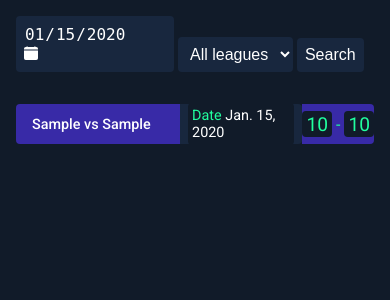
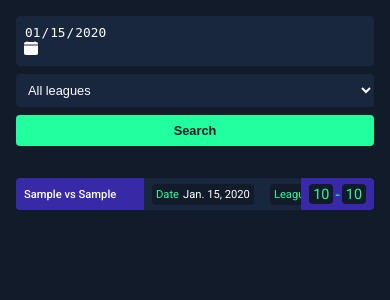
Before and after one commit to sergiopmdeveloper/sokkai, a Django app: page /matches/results in a window 390 px wide. Shown: the top 300 px of the page. Run offline with Django 5.2, Linux system fonts and the light colour scheme; tables that the repository leaves empty hold one stand-in row (values such as "Sample post").

Commit message:
style: implement responsive mode of the resuts page and components

```diff
--- /dev/null
+++ b/statics/components/match-filters.css
@@ -0,0 +1,45 @@
+.filters-container {
+    display: flex;
+    flex-wrap: wrap;
+    gap: 0.5rem;
+}
+
+.filters-container--date {
+    font-size: 0.9rem;
+}
+
+.filters-container--leagues {
+    font-size: 0.9rem;
+}
+
+.filters-container--search {
+    font-size: 0.9rem;
+}
+
+@media (width <=768px) {
+    .filters-container--date {
+        font-size: 0.8rem;
+    }
+
+    .filters-container--leagues {
+        font-size: 0.8rem;
+    }
+
+    .filters-container--search {
+        font-size: 0.8rem;
+    }
+}
+
+@media (width <=480px) {
+    .filters-container--date {
+        width: 100%;
+    }
+
+    .filters-container--leagues {
+        width: 100%;
+    }
+
+    .filters-container--search {
+        width: 100%;
+    }
+}
--- a/statics/components/matches-table.css
+++ b/statics/components/matches-table.css
@@ -11,7 +11,6 @@
 }
 
 .matches-container__match__teams {
-    width: 30rem;
     display: flex;
     align-items: center;
     background-color: var(--light-blue);
@@ -20,10 +19,14 @@
 }
 
 .matches-container__match__teams--names {
+    width: 20rem;
     font-weight: 500;
     font-size: 0.9rem;
     color: var(--white);
     margin-left: 1rem;
+    overflow: hidden;
+    text-overflow: ellipsis;
+    white-space: nowrap;
 }
 
 .matches-container__match__stats {
@@ -37,31 +40,34 @@
 }
 
 .matches-container__match__stats__stat {
+    display: flex;
     font-size: 0.9rem;
-    min-width: fit-content;
     margin-inline: 0.5rem;
     background-color: var(--dark-blue);
     border-radius: 0.25rem;
     padding: 0.25rem;
+    gap: 0.25rem;
 }
 
 .matches-container__match__stats__stat--name {
+    width: max-content;
     color: var(--green)
 }
 
 .matches-container__match__stats__stat--value {
+    width: max-content;
     color: var(--white)
 }
 
 .matches-container__match__scores {
-    width: 10rem;
     display: flex;
     align-items: center;
     justify-content: center;
     background-color: var(--light-blue);
     border-top-right-radius: 0.25rem;
     border-bottom-right-radius: 0.25rem;
-    gap: 0.25rem;
+    padding-inline: 8px;
+    gap: 4px;
 }
 
 .matches-container__match__scores--value {
@@ -71,3 +77,45 @@
     border-radius: 0.25rem;
     padding: 0.1rem 0.25rem;
 }
+
+@media (width <=768px) {
+    .matches-container__match {
+        height: 2rem;
+    }
+
+    .matches-container__match__teams--names {
+        width: 12.5rem;
+        font-size: 0.8rem;
+        margin-left: 0.75rem;
+    }
+
+    .matches-container__match__stats__stat {
+        font-size: 0.8rem;
+    }
+
+    .matches-container__match__scores {
+        gap: 2px;
+    }
+
+    .matches-container__match__scores--value {
+        font-size: 0.9rem;
+    }
+}
+
+@media (width <=480px) {
+    .matches-container__match__teams--names {
+        width: 7.5rem;
+        font-size: 0.7rem;
+        margin-left: 0.5rem;
+    }
+
+    .matches-container__match__stats__stat {
+        font-size: 0.7rem;
+    }
+}
+
+@media (width <=320px) {
+    .matches-container__match__teams--names {
+        width: 5rem;
+    }
+}
--- a/statics/global.css
+++ b/statics/global.css
@@ -24,17 +24,18 @@ p {
 }
 
 button {
+  font-weight: 700;
   font-size: 1rem;
   padding: 0.5rem;
-  color: var(--white);
-  background-color: var(--medium-blue);
+  color: var(--dark-blue);
+  background-color: var(--green);
   border-radius: 0.25rem;
   border: none;
   cursor: pointer;
+}
 
-  &:hover {
-    filter: brightness(1.2);
-  }
+button:hover {
+  filter: brightness(0.8);
 }
 
 select {
--- a/templates/components/match-filters.html
+++ b/templates/components/match-filters.html
@@ -1,17 +1,15 @@
 <!-- Match filters component -->
 
 <div class="default-container">
-  <div>
-    <form action={% url action_url %} method="get">
-      <input name="date" id="date" type="date" value={{ selected_date }}>
+  <form class="filters-container" action={% url action_url %} method="get">
+    <input class="filters-container--date" name="date" id="date" type="date" value={{ selected_date }}>
 
-      <select name="league" id="league">
-        {% for league in unique_leagues %}
-          <option value="{{ league }}" {% if league == selected_league %}selected{% endif %}>{{ league }}</option>
-        {% endfor %}
-      </select>
+    <select class="filters-container--leagues" name="league" id="league">
+      {% for league in unique_leagues %}
+        <option value="{{ league }}" {% if league == selected_league %}selected{% endif %}>{{ league }}</option>
+      {% endfor %}
+    </select>
 
-      <button type="submit">Search</button>
-    </form>
-  </div>
+    <button class="filters-container--search" type="submit">Search</button>
+  </form>
 </div>
--- a/templates/matches/results.html
+++ b/templates/matches/results.html
@@ -6,6 +6,7 @@
 {% load static %}
 {% block css %}
     <link rel="stylesheet" href="{% static 'components/matches-table.css' %}">
+    <link rel="stylesheet" href="{% static 'components/match-filters.css' %}">
 {% endblock %}
 
 {% block content %}
```
